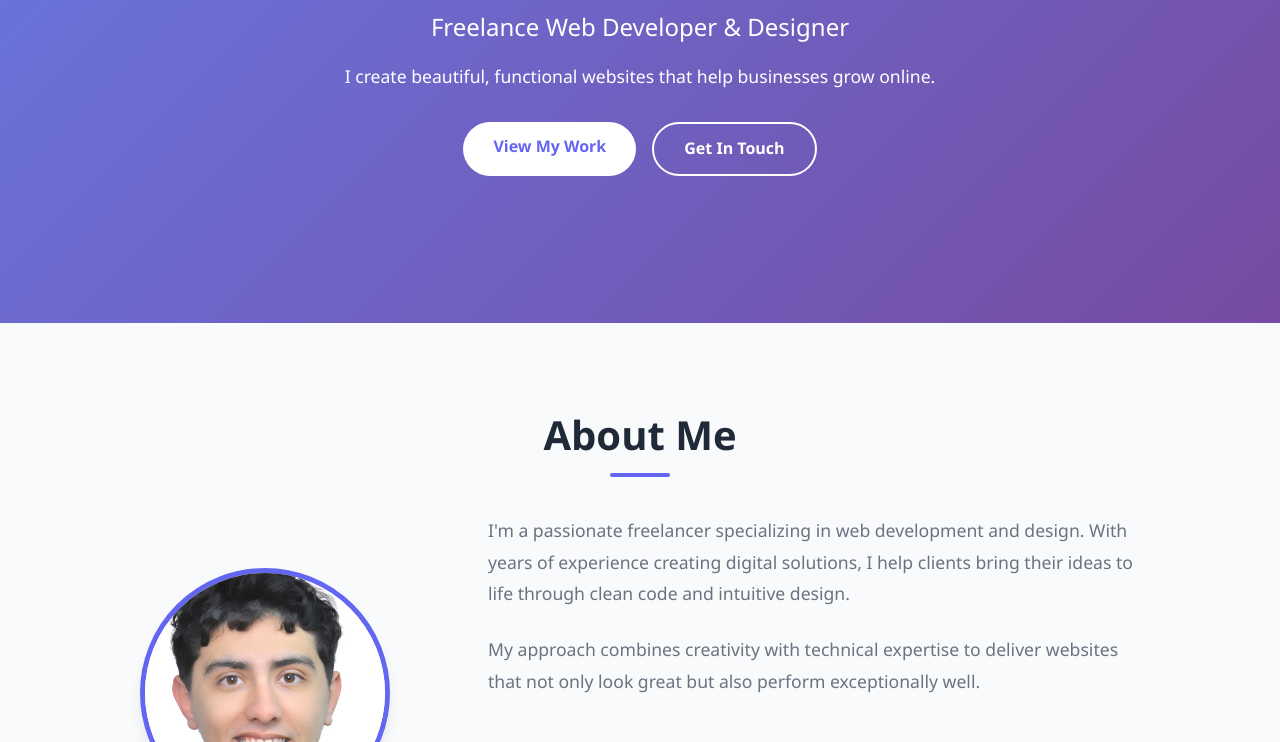
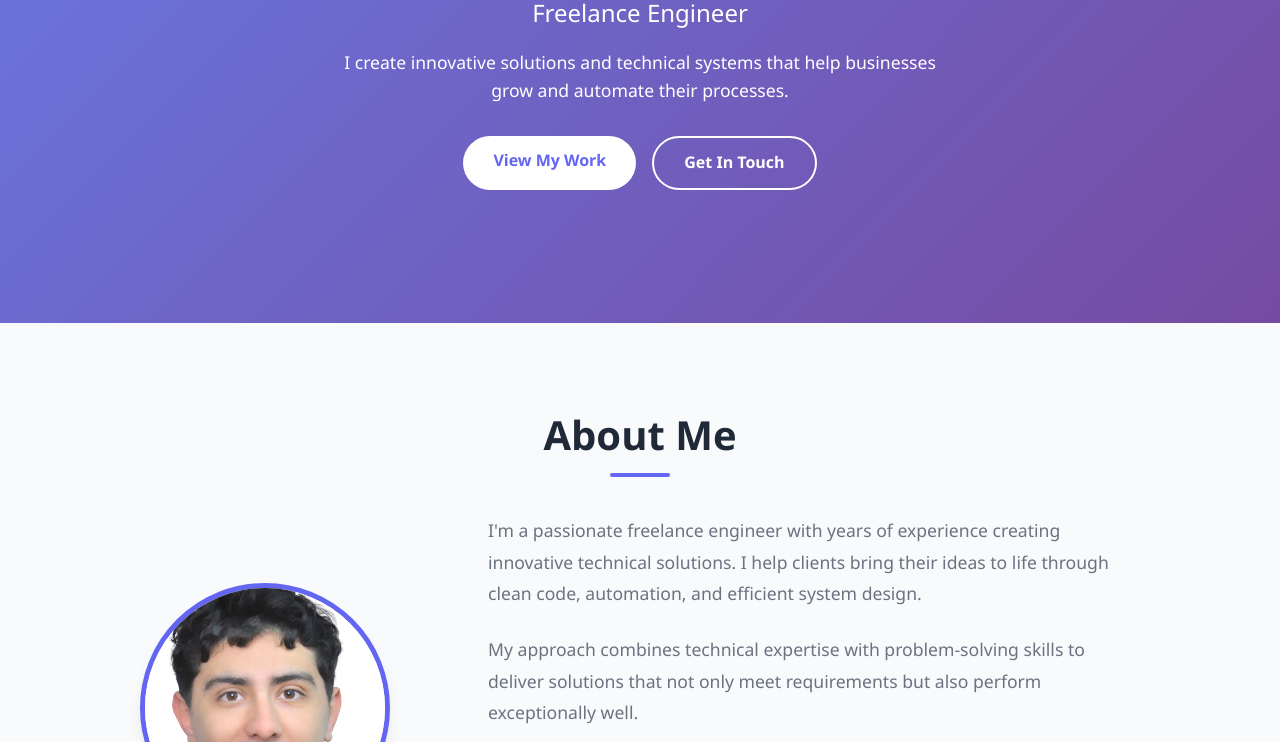
Before and after one commit to Holy-C-afk/Frelanceportfolio, a plain HTML site: page index.html in a window 1280 px wide. Shown: the part 477-1219 px from the top of the page. Drawn offline with Linux system fonts and the light colour scheme.

Commit message:
Modified Title

```diff
--- a/index.html
+++ b/index.html
@@ -36,8 +36,8 @@
                     <img src="image.png" alt="Tachfine El Farouki" class="profile-img" onerror="this.onerror=null; this.style.display='none'; this.parentElement.innerHTML='<div class=\'profile-placeholder\'><i class=\'fas fa-user\'></i></div>';">
                 </div>
                 <h1>Hi, I'm <span class="highlight">Tachfine El Farouki</span></h1>
-                <p class="hero-subtitle">Freelance Web Developer & Designer</p>
-                <p class="hero-description">I create beautiful, functional websites that help businesses grow online.</p>
+                <p class="hero-subtitle">Freelance Engineer</p>
+                <p class="hero-description">I create innovative solutions and technical systems that help businesses grow and automate their processes.</p>
                 <div class="hero-buttons">
                     <a href="#projects" class="btn btn-primary">View My Work</a>
                     <a href="#contact" class="btn btn-secondary">Get In Touch</a>
@@ -55,8 +55,8 @@
                     <img src="image.png" alt="Tachfine El Farouki" class="about-img" onerror="this.onerror=null; this.style.display='none'; this.parentElement.innerHTML='<div class=\'about-placeholder\'><i class=\'fas fa-user\'></i></div>';">
                 </div>
                 <div class="about-text">
-                    <p>I'm a passionate freelancer specializing in web development and design. With years of experience creating digital solutions, I help clients bring their ideas to life through clean code and intuitive design.</p>
-                    <p>My approach combines creativity with technical expertise to deliver websites that not only look great but also perform exceptionally well.</p>
+                    <p>I'm a passionate freelance engineer with years of experience creating innovative technical solutions. I help clients bring their ideas to life through clean code, automation, and efficient system design.</p>
+                    <p>My approach combines technical expertise with problem-solving skills to deliver solutions that not only meet requirements but also perform exceptionally well.</p>
                     <div class="about-stats">
                         <div class="stat-item">
                             <h3>50+</h3>
```
